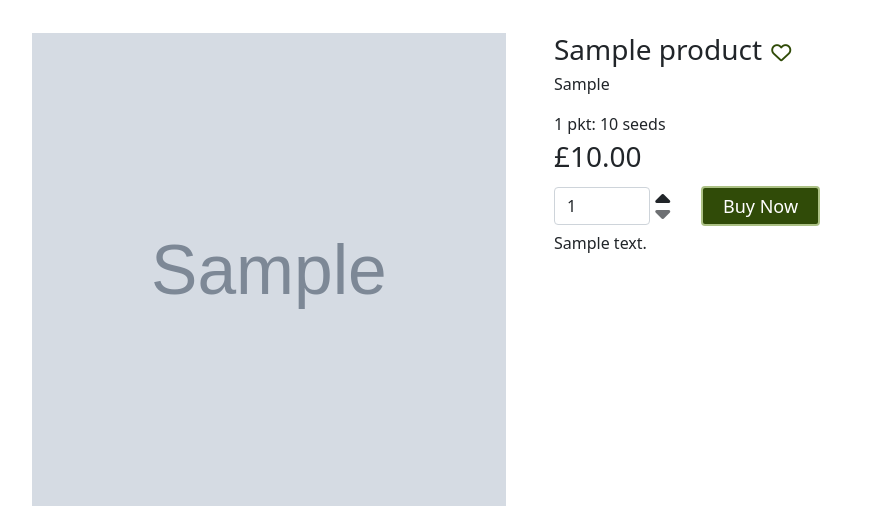
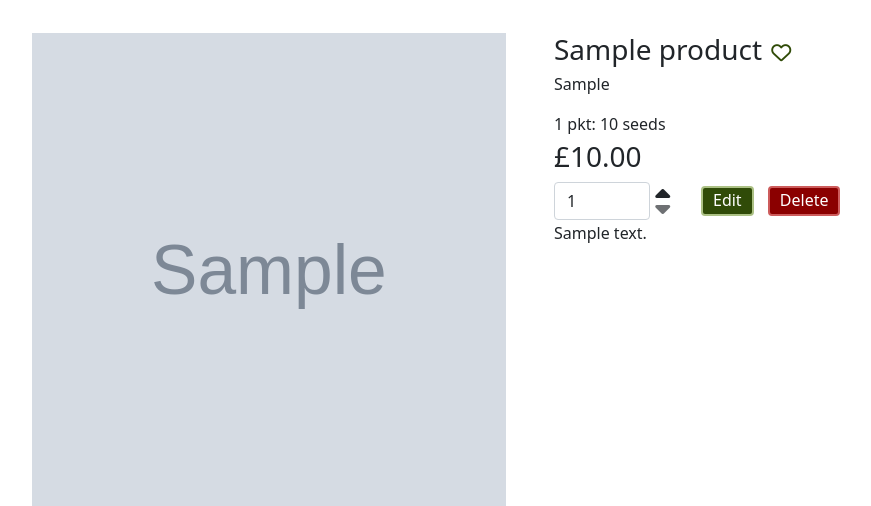
Before and after one commit to Odden69/Miller_and_Davies, a Django app: page /1/ in a window 1280 px wide. Shown: the part 122-628 px from the top of the page, without its empty margins (110-981 px from the left). Run offline with Django 3.2, Linux system fonts and the light colour scheme; a user stored in the database is signed in; tables that the repository leaves empty hold one stand-in row (values such as "Sample post"); grey boxes marked "Sample" are stand-in pictures; some libraries are stand-ins or nearby versions.

Commit message:
feat: Add edit product function; closes #32

```diff
--- a/products/templates/products/product_detail.html
+++ b/products/templates/products/product_detail.html
@@ -61,9 +61,16 @@
                                     </div>
                                 </div>
                             </div>
+                            {% if request.user.is_superuser %}
+                            <div class="col-7 col-md-4 ps-0">
+                                <a class="btn button small-button" href="{% url 'edit_product' product.id %}">Edit</a>
+                                <a class="btn red-button small-button" href="#">Delete</a>
+                            </div>
+                            {% else %}
                             <div class="col-7 col-md-4 ps-0">
                                 <input class="btn button large-button" type="submit" value="Buy Now">
                             </div>
+                            {% endif %}
                         </div>
                         <input type="hidden" name="redirect_url" value="{{ request.path }}">
                     </form>
--- a/products/urls.py
+++ b/products/urls.py
@@ -6,4 +6,5 @@ urlpatterns = [
     path('products/', views.products, name='products'),
     path('<int:product_id>/', views.product_detail, name='product_detail'),
     path('add/', views.add_product, name='add_product'),
+    path('edit/<int:product_id>/', views.edit_product, name='edit_product'),
 ]
--- a/products/views.py
+++ b/products/views.py
@@ -105,3 +105,35 @@ Please ensure the form is valid.')
     }
 
     return render(request, 'products/add_product.html', context)
+
+
+@login_required
+def edit_product(request, product_id):
+    """ Edit a product in the store """
+    redirect_url = request.POST.get('redirect_url')
+    product = get_object_or_404(Product, pk=product_id)
+
+    if not request.user.is_superuser:
+        messages.error(
+            request, 'Sorry, only a store owner can edit a product.')
+        return redirect(redirect_url)
+    if request.method == 'POST':
+        form = ProductForm(request.POST, request.FILES, instance=product)
+        if form.is_valid():
+            form.save()
+            messages.success(
+                request, f'Successfully updated {product.name}!')
+            return redirect(reverse('product_detail', args=[product.id]))
+        else:
+            messages.error(request, 'Failed to edit product. \
+Please ensure the form is valid.')
+    else:
+        form = ProductForm(instance=product)
+        messages.info(request, f'You are editing {product.name}.')
+
+    context = {
+        'form': form,
+        'product': product,
+    }
+
+    return render(request, 'products/edit_product.html', context)
--- a/static/css/base.css
+++ b/static/css/base.css
@@ -10,13 +10,22 @@ html {
   height: 100%;
 }
 
-.button {
-  background-color: var(--medium-green);
-  border: 2px solid var(--light-green);
+.button,
+.red-button {
   color: white !important;
   border-radius: 4px;
   padding: 0 10px;
   margin: 5px;
+}
+
+.button {
+  background-color: var(--medium-green);
+  border: 2px solid var(--light-green);
+}
+
+.red-button {
+  background-color:darkred;
+  border: 2px solid indianred;
 }
 
 .small-button {
```
Also changed, not shown: products/templates/products/edit_product.html (added, +43 -0 lines).
